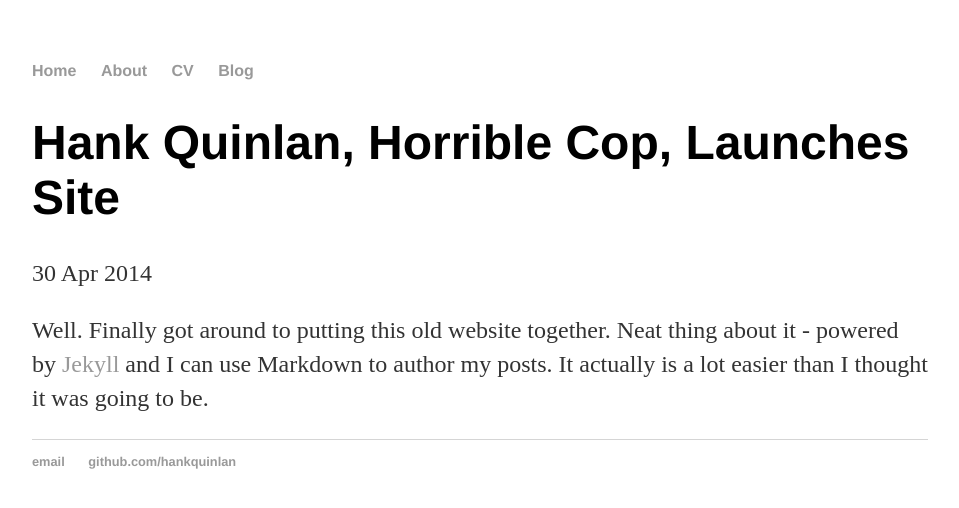
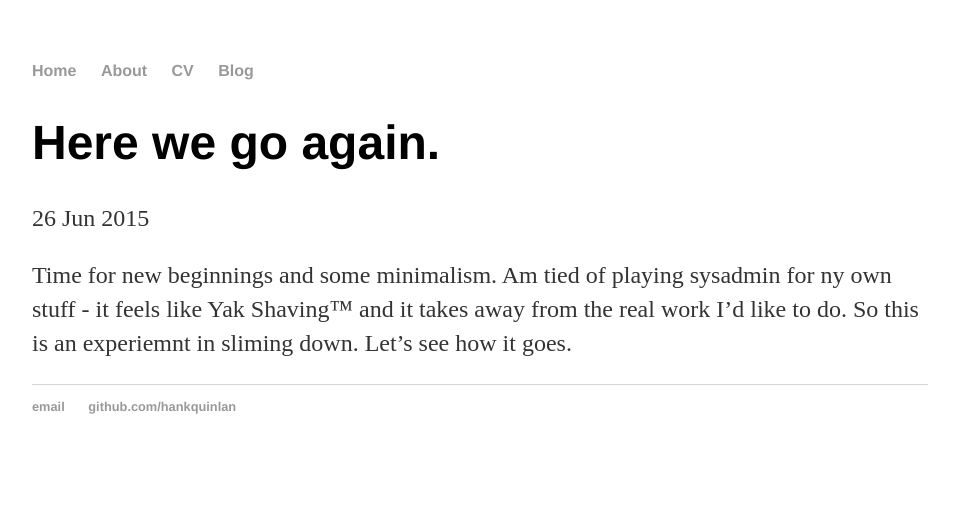
Before and after one commit to dhmspector/dhmspector.github.io, a Jekyll site: the page built from _posts/2014-04-30-hank-quinlan-site-launched.md, in a window 1280 px wide. Shown: the top 508 px of the page, without its empty margins (160-1119 px from the left). Built offline with Jekyll 4.4.1, drawn with Linux system fonts in a browser that asks for light colours.

Commit message:
1st post

```diff
--- a/_posts/2014-04-30-hank-quinlan-site-launched.md
+++ b/_posts/2014-04-30-hank-quinlan-site-launched.md
@@ -1,7 +1,10 @@
 ---
 layout: post
-title: "Hank Quinlan, Horrible Cop, Launches Site"
-date: 2014-04-30
+title: Here we go again.
+date: 2015-06-26
 ---
 
-Well. Finally got around to putting this old website together. Neat thing about it - powered by [Jekyll](http://jekyllrb.com) and I can use Markdown to author my posts. It actually is a lot easier than I thought it was going to be.
+Time for new beginnings and some minimalism.  Am tied of playing
+sysadmin for ny own stuff - it feels like Yak Shaving™ and it takes
+away from the real work I'd like to do.  So this is an experiemnt in
+sliming down.  Let's see how it goes.
```
